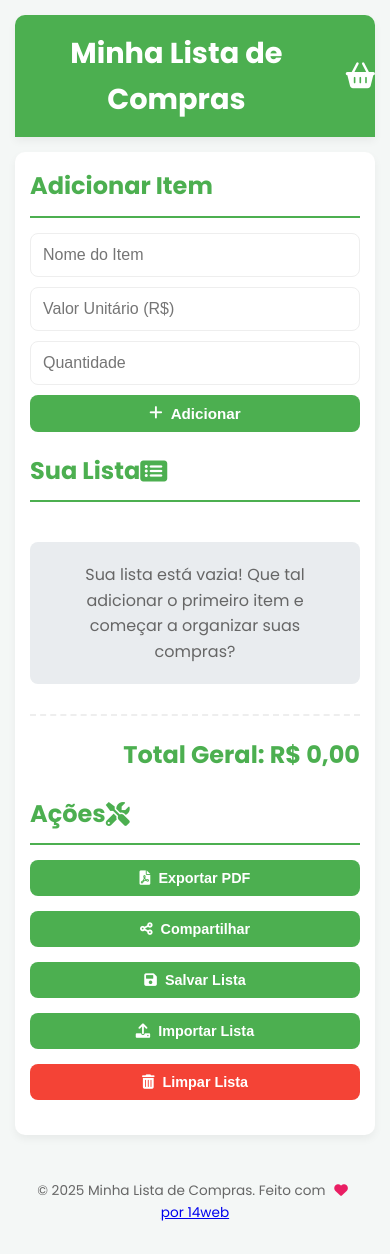
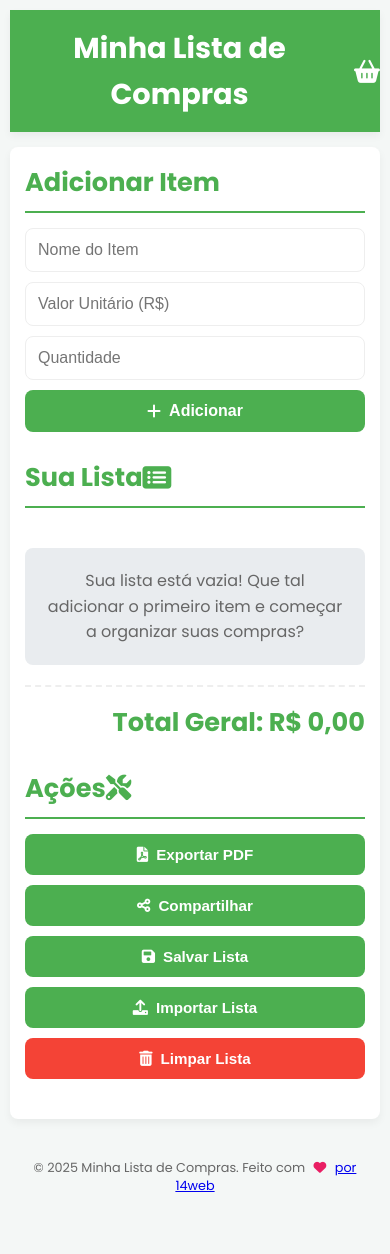
Before and after one commit to gust14/minhalistadecompras, a plain HTML site: page index.html in a window 390 px wide. After the commit the page ends 1216 px from the top, so only its background shows below. Drawn offline with nearby package versions, Linux system fonts and the light colour scheme.

Commit message:
v1.04 - Melhorias de SEO, e ajustes finos

```diff
--- a/index.html
+++ b/index.html
@@ -14,9 +14,10 @@
     <meta property="og:title" content="Minha Lista de Compras Inteligente">
     <meta property="og:description"
         content="Crie, organize e compartilhe suas listas de supermercado de forma inteligente e intuitiva com a Minha Lista de Compras. Economize tempo e dinheiro!">
-    <meta property="og:image" content="URL_DA_IMAGEM_PADRAO_DO_APP.png">
-    <meta property="og:url" content="URL_DO_SEU_APP.com">
+    <meta property="og:image" content="./minhalista.png">
+    <meta property="og:url" content="https://minhalistadecompras-omega.vercel.app/">
     <meta name="twitter:card" content="summary_large_image">
+    <link rel="icon" type="image/x-icon" href="favicon.png.png">
 </head>
 
 <body>
--- a/style.css
+++ b/style.css
@@ -1,18 +1,15 @@
 @import url('https://fonts.googleapis.com/css2?family=Poppins:wght@300;400;600;700&display=swap');
 
 :root {
-    --primary-color: #4CAF50;
-    /* Verde vibrante */
-    --secondary-color: #FFC107;
-    /* Amarelo para destaques */
+    --primary-color: #4CAF50; /* Verde vibrante */
+    --secondary-color: #FFC107; /* Amarelo para destaques */
     --background-color: #f4f7f6;
     --card-background: #ffffff;
     --text-color: #333;
     --light-text-color: #666;
     --border-color: #eee;
     --box-shadow: 0 4px 8px rgba(0, 0, 0, 0.05);
-    --danger-color: #F44336;
-    /* Vermelho para ações de perigo */
+    --danger-color: #F44336; /* Vermelho para ações de perigo */
 }
 
 * {
@@ -50,11 +47,12 @@ header h1 {
     display: flex;
     align-items: center;
     justify-content: center;
+    gap: 10px; /* Adicionado gap para espaçamento entre texto e ícone */
 }
 
 header h1 .fas {
-    margin-left: 10px;
-    font-size: 0.8em;
+    /* Removido margin-left e font-size aqui, pois serão ajustados no media query para mobile */
+    font-size: 0.8em; /* Tamanho padrão do ícone */
 }
 
 main {
@@ -142,7 +140,6 @@ button:active {
     background-color: #D32F2F;
 }
 
-
 .acoes-group {
     display: flex;
     flex-wrap: wrap;
@@ -218,8 +215,7 @@ button:active {
 }
 
 .item-actions .delete-btn {
-    background-color: var(--danger-color);
-    /* Vermelho para exclusão */
+    background-color: var(--danger-color); /* Vermelho para exclusão */
 }
 
 .item-actions .delete-btn:hover {
@@ -252,11 +248,17 @@ footer {
     margin-top: 20px;
 }
 
+/* Modificação para o rodapé: organiza o texto em duas linhas no mobile */
+footer p {
+    margin: 0; /* Reseta a margem padrão de p */
+    line-height: 1.4; /* Ajusta a altura da linha */
+}
+
 footer .fas {
-    color: #E91E63;
-    /* Coração vermelho */
+    color: #E91E63; /* Coração vermelho */
     margin: 0 5px;
 }
+
 
 /* Base Modal Styling */
 .modal {
@@ -268,10 +270,8 @@ footer .fas {
     width: 100%;
     height: 100%;
     overflow: auto;
-    background-color: rgba(0, 0, 0, 0.6);
-    /* Mais escuro para destaque */
-    display: flex;
-    /* Usar flexbox para centralizar */
+    background-color: rgba(0,0,0,0.6); /* Mais escuro para destaque */
+    display: flex; /* Usar flexbox para centralizar */
     justify-content: center;
     align-items: center;
     opacity: 0;
@@ -287,14 +287,12 @@ footer .fas {
     margin: auto;
     padding: 30px;
     border-radius: 10px;
-    box-shadow: 0 8px 16px rgba(0, 0, 0, 0.2);
-    /* Sombra mais pronunciada */
+    box-shadow: 0 8px 16px rgba(0,0,0,0.2); /* Sombra mais pronunciada */
     width: 90%;
     max-width: 550px;
     text-align: center;
     position: relative;
-    transform: translateY(-20px);
-    /* Animação de entrada */
+    transform: translateY(-20px); /* Animação de entrada */
     transition: transform 0.3s ease-in-out;
 }
 
@@ -500,158 +498,127 @@ footer .fas {
 
 /* Responsividade */
 @media (max-width: 600px) {
+    /* AJUSTES NO CABEÇALHO */
     header h1 {
-        font-size: 1.8em;
-        display: flex;
-        align-items: center;
-        justify-content: center;
+        font-size: 1.8em; /* Reduz a fonte do título principal */
+        /* display, align-items, justify-content e gap já estão no estilo global, mas garanta que não haja override */
+        gap: 5px; /* Ajusta o espaçamento entre o texto e o ícone no mobile */
     }
 
     header h1 .fas {
-        margin-left: 8px;
-        /* Ajusta o espaçamento do ícone */
-        font-size: 0.9em;
-        /* Reduz o tamanho do ícone */
+        font-size: 0.8em; /* Ajusta o tamanho do ícone no mobile */
+        /* Removido margin-left para usar o gap */
     }
 
+    /* AJUSTES GERAIS DE ESPAÇAMENTO E FONTES */
     body {
-        padding: 15px;
-        /* Reduz o padding geral */
+        padding: 10px; /* Reduz o padding geral da página para otimizar espaço */
     }
 
     header {
-        padding: 15px 0;
-        /* Reduz o padding vertical do cabeçalho */
-        margin-bottom: 15px;
-        /* Reduz a margem inferior do cabeçalho */
+        padding: 15px 0; /* Ajusta o padding vertical do cabeçalho */
+        margin-bottom: 15px; /* Reduz a margem inferior do cabeçalho */
+        border-radius: 0; /* Pode remover bordas arredondadas no topo para uma sensação de "tela cheia" */
     }
 
     main {
-        padding: 15px;
-        /* Reduz o padding da área principal */
-        margin-bottom: 15px;
-        /* Reduz a margem inferior da área principal */
+        padding: 15px; /* Reduz o padding da área principal */
+        margin-bottom: 15px; /* Reduz a margem inferior da área principal */
+        border-radius: 8px; /* Ajusta o arredondamento para mobile */
     }
 
     section {
-        margin-bottom: 20px;
-        /* Reduz a margem inferior das seções */
+        margin-bottom: 25px; /* Um pouco menos de margem entre seções */
     }
 
     h2 {
-        font-size: 1.5em;
-        /* Reduz o tamanho do título da seção */
-        margin-bottom: 15px;
-        /* Reduz a margem inferior do título da seção */
+        font-size: 1.6em; /* Reduz um pouco o tamanho do título da seção */
+        padding-bottom: 8px; /* Ajusta o padding inferior do título */
+        margin-bottom: 15px; /* Ajusta a margem inferior do título */
     }
 
     .input-group {
-        gap: 10px;
-        /* Reduz o espaço entre os inputs */
+        flex-direction: column; /* Coloca os inputs e botão em coluna */
+        gap: 10px; /* Reduz o espaço entre os elementos do grupo */
         margin-bottom: 15px;
-        /* Reduz a margem inferior do grupo de inputs */
     }
 
     .input-group input,
     .input-group button {
-        padding: 10px;
-        /* Reduz o padding dos inputs e botões de adicionar */
-        font-size: 0.95em;
-        /* Reduz a fonte dos inputs e botões de adicionar */
+        width: 100%; /* Faz inputs e botão ocuparem 100% da largura */
+        padding: 12px; /* Mantém um bom tamanho de toque */
+        font-size: 1em; /* Tamanho de fonte legível */
     }
 
     button {
-        padding: 10px 15px;
-        /* Reduz o padding dos botões de ação */
-        font-size: 0.9em;
-        /* Reduz a fonte dos botões de ação */
-        min-width: auto;
-        /* Permite que os botões se ajustem ao conteúdo */
+        padding: 12px 15px; /* Padding padrão para botões no mobile */
+        font-size: 0.95em; /* Fonte ligeiramente menor para botões */
+    }
+
+    .acoes-group {
+        flex-direction: column; /* Botões de ação em coluna */
+        gap: 10px; /* Espaço entre os botões de ação */
     }
 
     .acoes-group button {
-        min-width: 100%;
-        /* Faz os botões de ação ocuparem a largura total */
+        min-width: 100%; /* Faz os botões de ação ocuparem a largura total */
+    }
+
+    /* Otimização da Listagem de Itens */
+    #itens-container {
+        gap: 10px; /* Reduz o espaço entre os cards de itens */
     }
 
     .item-card {
-        padding: 10px 15px;
-        /* Reduz o padding dos cards de item */
+        flex-direction: column; /* Empilha as informações do item e as ações */
+        align-items: flex-start; /* Alinha o conteúdo à esquerda */
+        gap: 8px; /* Espaço entre info e actions */
+        padding: 12px 15px; /* Ajusta padding dos cards */
+    }
+
+    .item-info {
+        width: 100%; /* Faz a info ocupar toda a largura */
     }
 
     .item-info p {
-        font-size: 0.9em;
-        /* Reduz a fonte das informações do item */
+        font-size: 0.9em; /* Torna as informações do item ligeiramente menores */
     }
 
     .item-info strong {
-        font-size: 1em;
-        /* Reduz a fonte do nome do item */
+        font-size: 1.05em; /* Mantém o nome do item com bom destaque */
+    }
+
+    .item-actions {
+        width: 100%; /* Faz os botões de ação ocuparem toda a largura do card */
+        justify-content: flex-end; /* Alinha os botões de editar/excluir à direita */
+        margin-left: 0; /* Reseta a margem */
+        margin-top: 5px; /* Adiciona um pequeno espaço superior */
     }
 
     .item-actions button {
-        padding: 6px 10px;
-        /* Reduz o padding dos botões de editar/excluir */
-        font-size: 0.85em;
-        /* Reduz a fonte dos botões de editar/excluir */
+        padding: 8px 12px; /* Ajusta padding dos botões de editar/excluir */
+        font-size: 0.85em; /* Ajusta fonte dos botões de editar/excluir */
+    }
+
+    .total-area {
+        margin-top: 20px; /* Reduz a margem superior do total */
+        padding-top: 15px; /* Reduz o padding superior do total */
     }
 
     .total-area h3 {
-        font-size: 1.5em;
-        /* Reduz a fonte do total geral */
+        font-size: 1.6em; /* Ajusta o tamanho da fonte do total geral */
     }
 
+    /* AJUSTES NO RODAPÉ */
     footer {
-        padding: 10px;
-        /* Reduz o padding do footer */
-        font-size: 0.85em;
-        /* Reduz a fonte do footer */
-        display: flex;
-        flex-direction: column;
-        /*Organiza os itens em coluna */
-        align-items: center;
-        /*Centraliza os itens horizontalmente*/
-        text-align: center;
-        /*Centraliza o texto dentro de cada item */
+        padding: 10px; /* Reduz o padding do footer */
+        font-size: 0.8em; /* Fonte um pouco menor para o rodapé */
+        margin-top: 15px; /* Reduz a margem superior do rodapé */
+        /* display, flex-direction, align-items, text-align já estão na regra global para mobile */
     }
 
-    footer p {
-    margin-bottom: 5px; /* Adiciona um pequeno espaço entre as linhas */
-}
-
-    .input-group {
-        flex-direction: column;
-    }
-
-    .input-group input,
-    .input-group button {
-        width: 100%;
-    }
-
-    .item-card {
-        flex-direction: column;
-        align-items: flex-start;
-        gap: 10px;
-    }
-
-    .item-actions {
-        width: 100%;
-        justify-content: flex-end;
-    }
-
-    .acoes-group {
-        flex-direction: column;
-    }
-
-    .modal-content {
-        padding: 20px;
-    }
-
-    .modal-content .modal-actions {
-        flex-direction: column;
-    }
-
-    .modal-content .modal-actions button {
-        max-width: 100%;
+    /* Faz a linha "Feito com..." ir para baixo da linha de copyright */
+    footer p:first-child {
+        margin-bottom: 2px; /* Pequeno espaçamento entre as linhas */
     }
 }
```
Also changed, not shown: favicon.png.png (added), minhalista.png (added).
